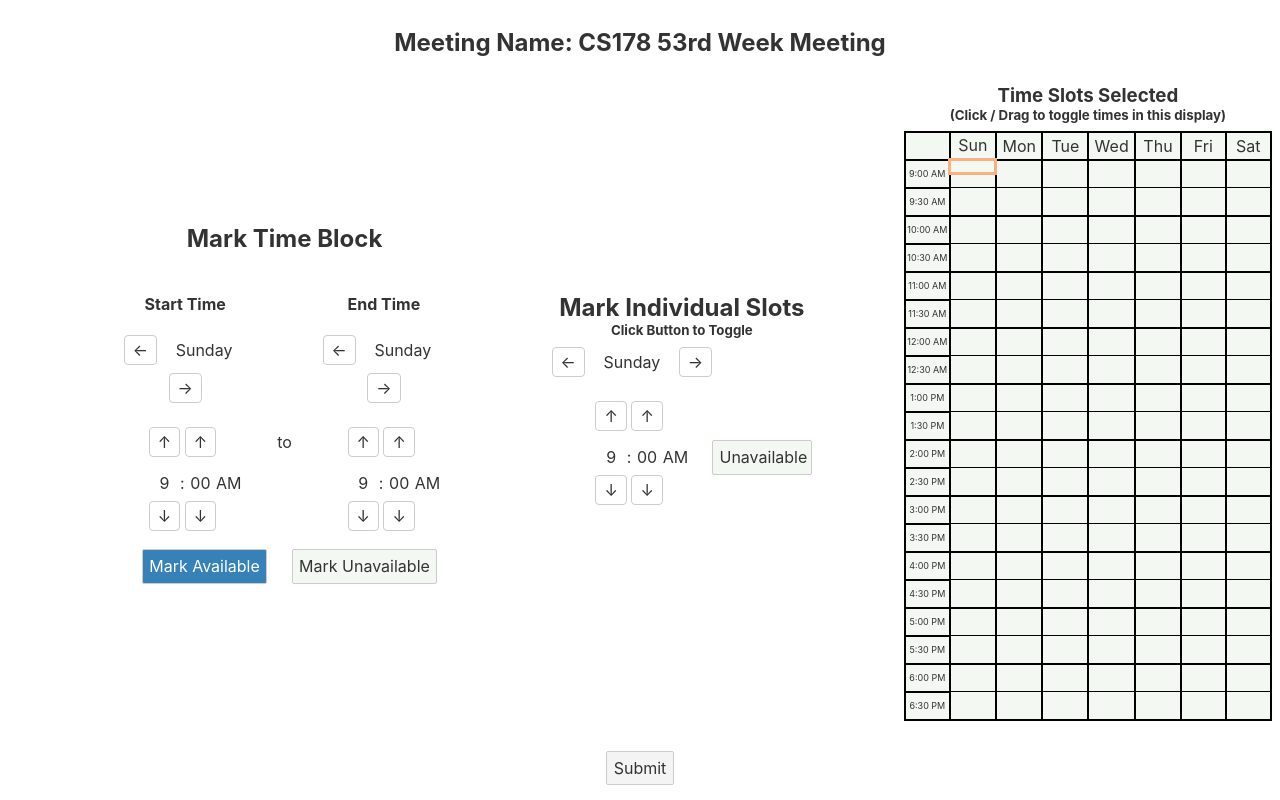
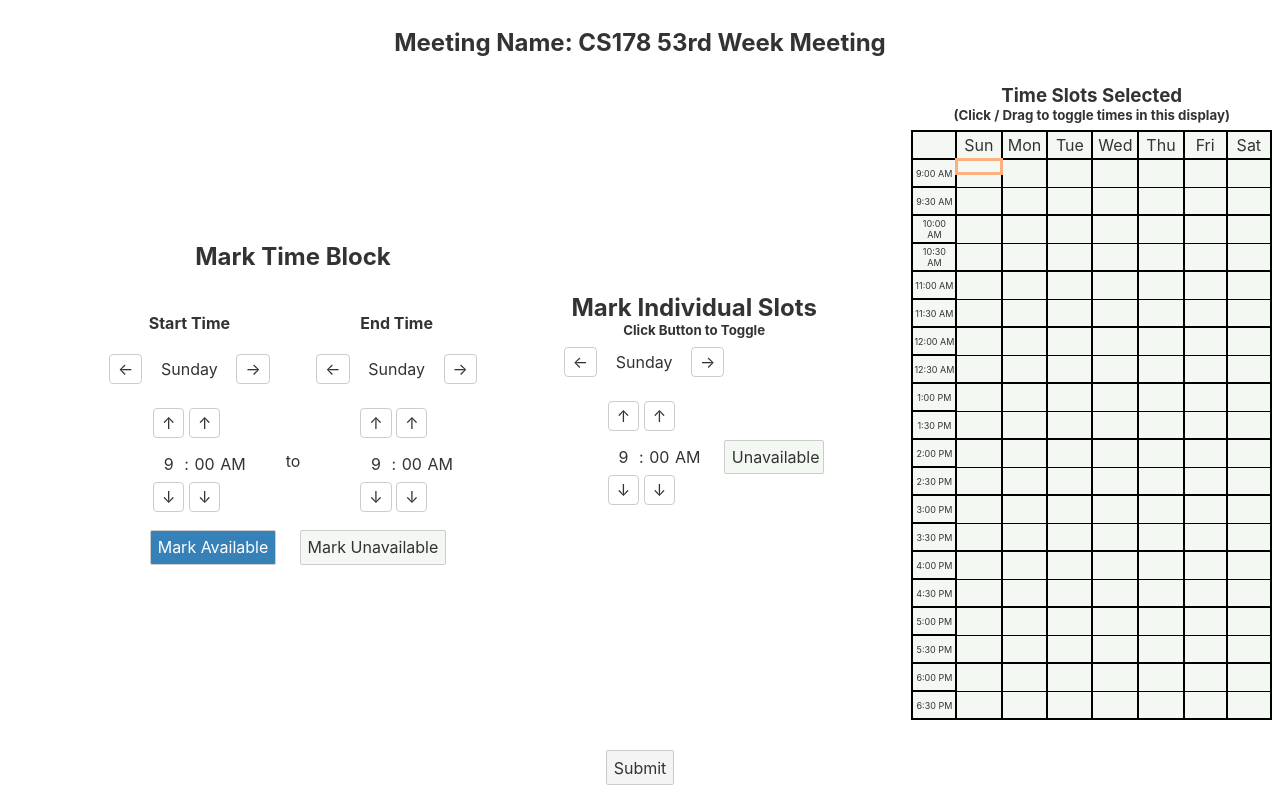
Before and after one commit to CodAngels/Tier2a, a Svelte app: page / in a window 1280 px wide. Both pictures are taken after a click on the button "Start". Built offline with nearby package versions, Linux system fonts and the light colour scheme.

Commit message:
fix day wrapping in selector

```diff
--- a/src/Selector.svelte
+++ b/src/Selector.svelte
@@ -97,6 +97,10 @@
     	gap: 0.5rem;
   	}
 
+	.day-picker {
+		white-space: nowrap;
+	}
+
 	.day-display {
 		display: inline-block;
 		width: 85px;
```
